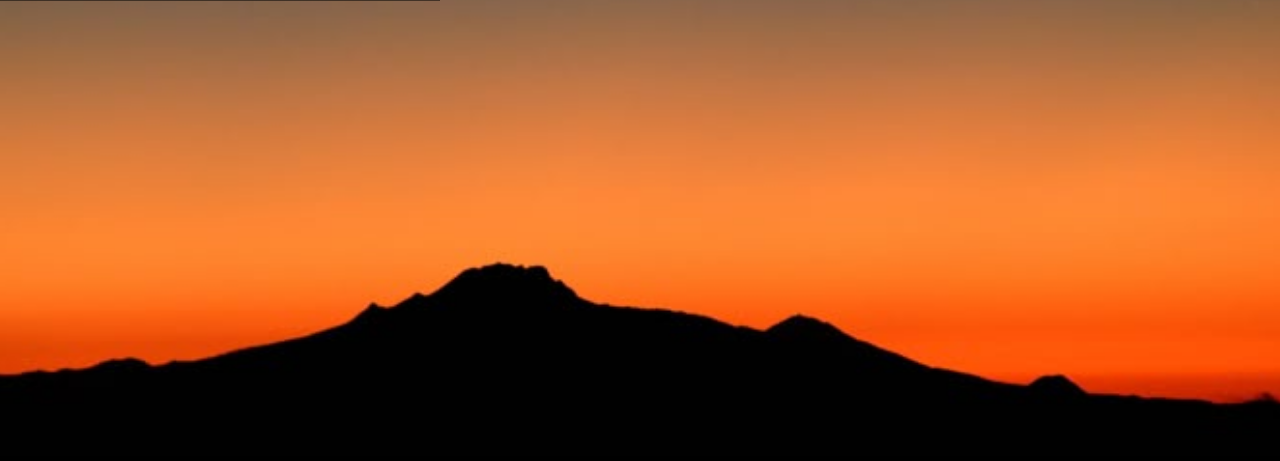
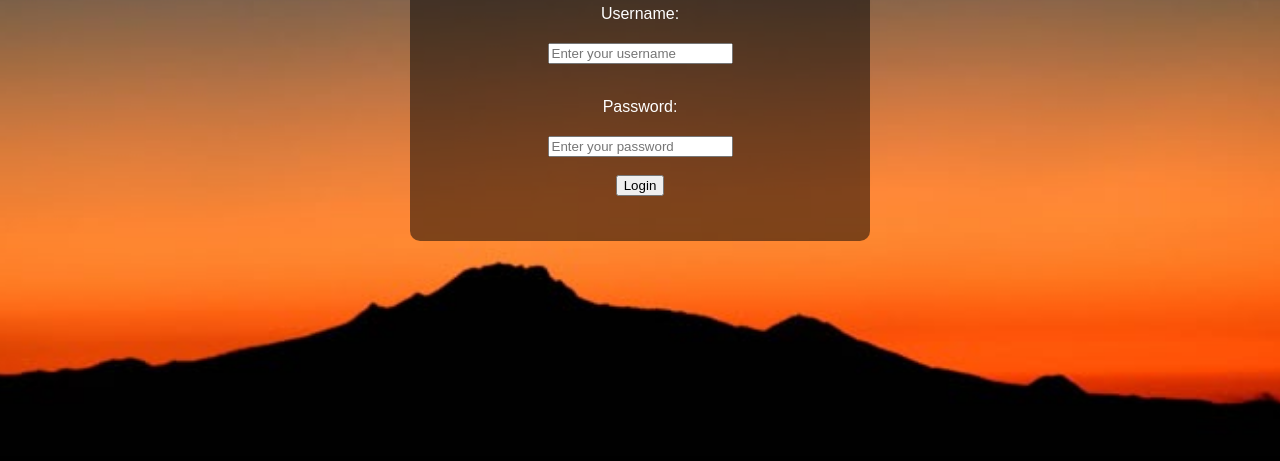
Before and after one commit to adwaitht22/Login-Page, a plain HTML site: page Index.html in a window 1280 px wide. Shown: the part 339-800 px from the top of the page. Drawn offline with Linux system fonts and the light colour scheme.

Commit message:
Made the Login-Card to the center of the container

```diff
--- a/style.css
+++ b/style.css
@@ -5,6 +5,10 @@
     background-repeat: no-repeat;
     width: 100%;
     height: 100vh;
+    justify-content: center;
+    align-items: center;
+    position: relative;
+    display: flex;
 }
 
 html, body{
@@ -14,7 +18,7 @@ html, body{
 }
 
 .Login-card{
-    padding: 20px;
+    padding: 30px;
     text-color: white;
     background-color: rgba(0, 0, 0, 0.5);
     width: 400px;
@@ -22,10 +26,11 @@ html, body{
     align-items: center;
     align-content: center;
     text-align: center;
-    position: absolute;
+    border-radius: 10px;
 }
 
 .Login-title{
     color: white;
     font-family: Arial, Helvetica, sans-serif;
+    margin-bottom: 20px;
 }
```
